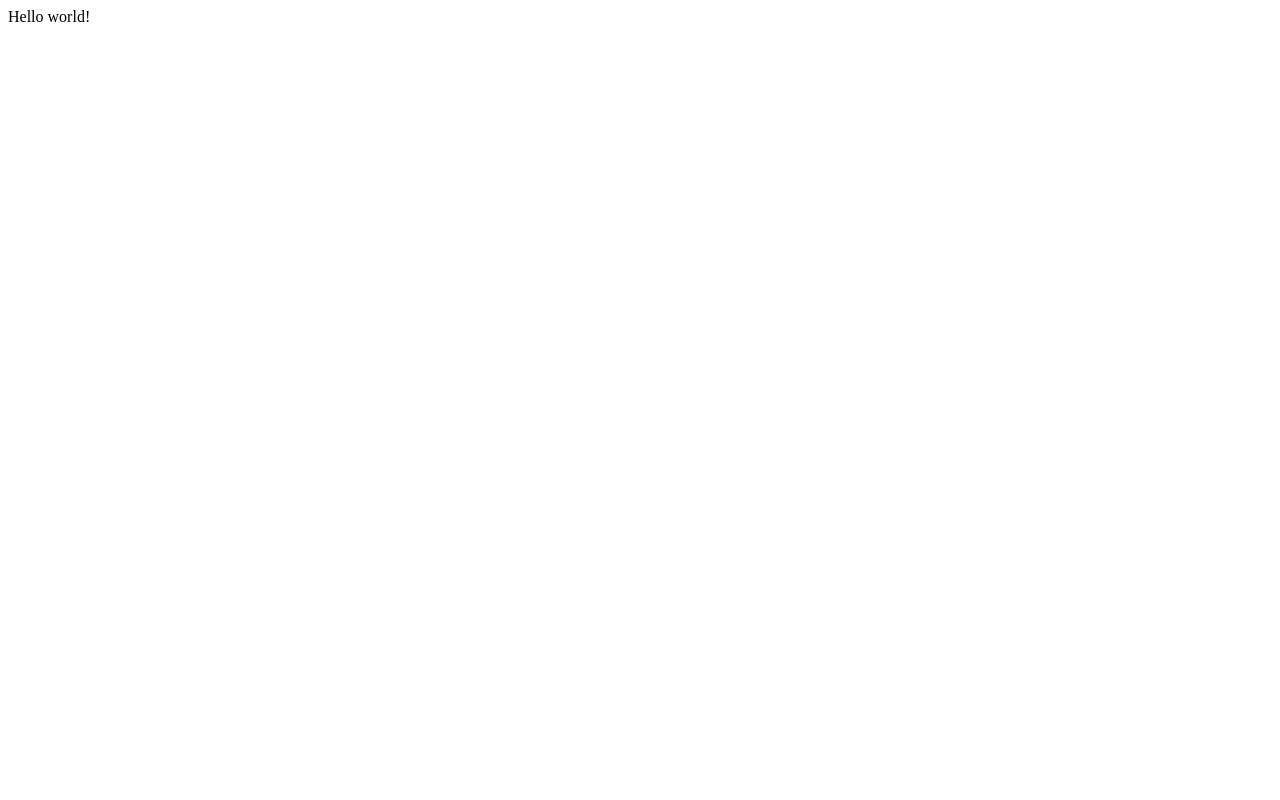
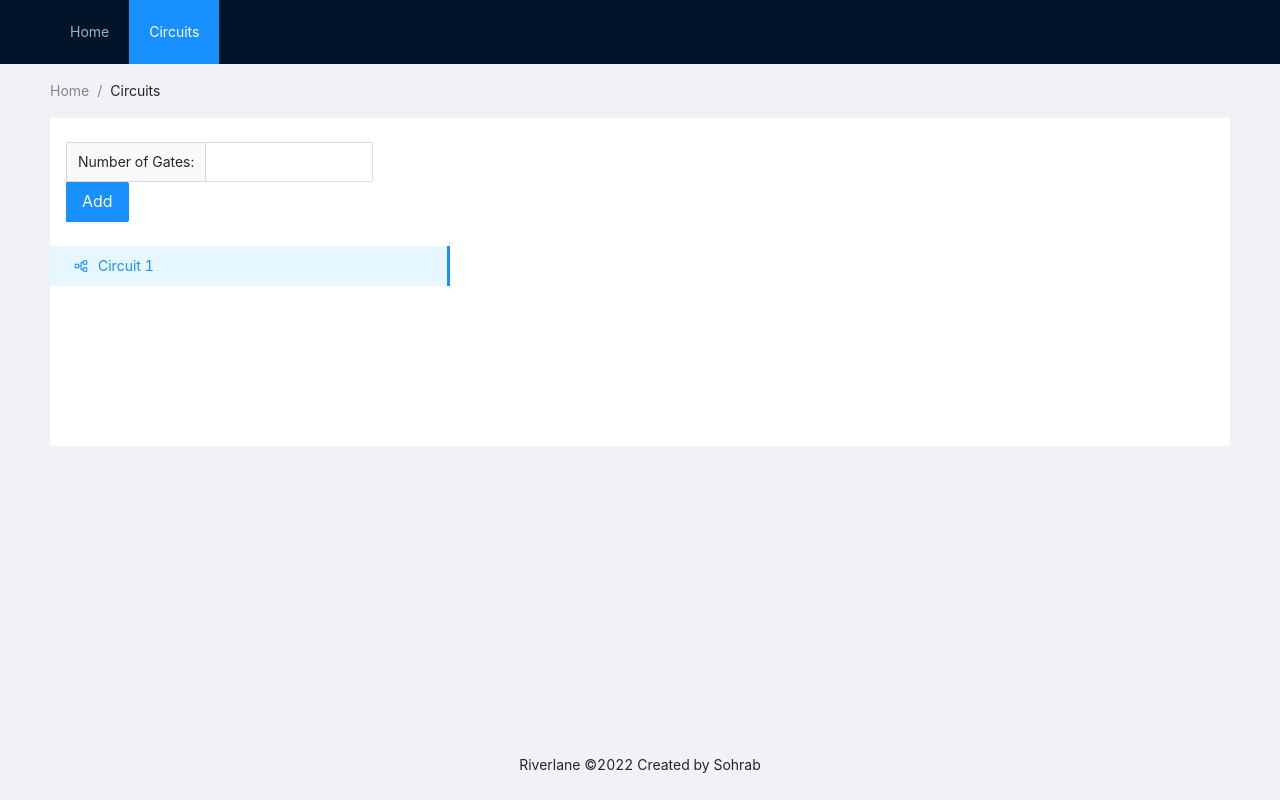
Before and after one commit to sohrab-salehi/riverlane, a React (Create React App) app: page / in a window 1280 px wide. Built offline with nearby package versions, Linux system fonts and the light colour scheme.

Commit message:
Add main layout and error page

```diff
--- a/package.json
+++ b/package.json
@@ -1,8 +1,9 @@
 {
   "name": "riverlane",
-  "version": "1.0.0",
+  "version": "1.0.1",
   "private": true,
   "dependencies": {
+    "@ant-design/icons": "^4.7.0",
     "@testing-library/jest-dom": "^5.16.5",
     "@testing-library/react": "^13.4.0",
     "@testing-library/user-event": "^14.4.3",
@@ -10,10 +11,12 @@
     "@types/node": "^18.8.2",
     "@types/react": "^18.0.21",
     "@types/react-dom": "^18.0.6",
+    "antd": "^4.23.4",
     "react": "^18.2.0",
     "react-dom": "^18.2.0",
     "react-router-dom": "^6.4.2",
     "react-scripts": "5.0.1",
+    "sass": "^1.55.0",
     "typescript": "^4.8.4",
     "web-vitals": "^3.0.3"
   },
--- /dev/null
+++ b/src/Circuit/index.tsx
@@ -0,0 +1,7 @@
+import React from "react";
+
+function Circuit(): JSX.Element {
+    return <h1>Circuit</h1>;
+}
+
+export default Circuit;
--- /dev/null
+++ b/src/ErrorPage/ErrorPage.scss
@@ -0,0 +1,8 @@
+#error-page {
+    height:100vh;
+    text-align: center;
+    display: flex;
+    justify-content: center;
+    align-items: center;
+
+}
--- /dev/null
+++ b/src/ErrorPage/index.tsx
@@ -0,0 +1,26 @@
+import React from "react";
+import { useRouteError } from "react-router-dom";
+import { Typography } from "antd";
+
+import iError from "../types/iError";
+import "./ErrorPage.scss";
+
+const { Title } = Typography;
+
+function ErrorPage(): JSX.Element {
+    const error = useRouteError() as iError;
+
+    return (
+        <div id="error-page">
+            <div>
+                <Title>Oops!</Title>
+                <p>Sorry, error {error.status} has occurred.</p>
+                <p>
+                    <i>{error.statusText || error.message}</i>
+                </p>
+            </div>
+        </div>
+    );
+}
+
+export default ErrorPage;
--- /dev/null
+++ b/src/MainLayout/MainLayout.scss
@@ -0,0 +1,10 @@
+#main-layout {
+    height: 100vh;
+    .ant-input-group-compact {
+        padding: 0 16px 20px 16px;
+    }
+}
+
+.site-layout-background {
+    background: #fff;
+}
--- /dev/null
+++ b/src/MainLayout/index.tsx
@@ -0,0 +1,77 @@
+import React from "react";
+import { Outlet } from "react-router-dom";
+import { PartitionOutlined } from "@ant-design/icons";
+import { Button, Breadcrumb, Input, InputNumber, Layout, Menu } from "antd";
+
+import "./MainLayout.scss";
+
+const { Header, Content, Footer, Sider } = Layout;
+
+function MainLayout(): JSX.Element {
+    return (
+        <Layout id="main-layout">
+            <Header className="header">
+                <Menu
+                    theme="dark"
+                    mode="horizontal"
+                    defaultSelectedKeys={["circuits"]}
+                    items={[
+                        {
+                            key: "home",
+                            label: "Home",
+                        },
+                        {
+                            key: "circuits",
+                            label: "Circuits",
+                        },
+                    ]}
+                />
+            </Header>
+            <Content style={{ padding: "0 50px" }}>
+                <Breadcrumb style={{ margin: "16px 0" }}>
+                    <Breadcrumb.Item>Home</Breadcrumb.Item>
+                    <Breadcrumb.Item>Circuits</Breadcrumb.Item>
+                </Breadcrumb>
+                <Layout
+                    className="site-layout-background"
+                    style={{ padding: "24px 0" }}
+                >
+                    <Sider className="site-layout-background" width={400}>
+                        <Input.Group compact>
+                            <InputNumber
+                                addonBefore="Number of Gates:"
+                                type="number"
+                                min={1}
+                                style={{ width: "calc(100% - 61px)" }}
+                                size="large"
+                            />
+                            <Button type="primary" size="large">
+                                Add
+                            </Button>
+                        </Input.Group>
+                        <Menu
+                            mode="inline"
+                            defaultSelectedKeys={["1"]}
+                            defaultOpenKeys={["sub1"]}
+                            items={[
+                                {
+                                    key: "1",
+                                    icon: <PartitionOutlined />,
+                                    label: "Circuit 1",
+                                },
+                            ]}
+                        />
+                    </Sider>
+                    <Content style={{ padding: "0 24px", minHeight: 280 }}>
+                        <Outlet />
+                    </Content>
+                </Layout>
+            </Content>
+            <Footer style={{ textAlign: "center" }}>
+                Riverlane ©2022 Created by Sohrab
+            </Footer>
+        </Layout>
+    );
+}
+
+export default MainLayout;
--- a/src/index.tsx
+++ b/src/index.tsx
@@ -1,13 +1,24 @@
 import React from "react";
 import ReactDOM from "react-dom/client";
-import { createBrowserRouter, RouterProvider, Route } from "react-router-dom";
+import { createBrowserRouter, RouterProvider } from "react-router-dom";
+import "antd/dist/antd.css";
 
 import reportWebVitals from "./reportWebVitals";
+import MainLayout from "./MainLayout";
+import ErrorPage from "./ErrorPage";
+import Circuit from "./Circuit";
 
 const router = createBrowserRouter([
     {
         path: "/",
-        element: <div>Hello world!</div>,
+        element: <MainLayout />,
+        errorElement: <ErrorPage />,
+        children: [
+            {
+                path: "circuit/:circuitId",
+                element: <Circuit />,
+            },
+        ],
     },
 ]);
 
--- /dev/null
+++ b/src/types/iError.ts
@@ -0,0 +1,5 @@
+export default interface iError {
+    status: number;
+    statusText: string;
+    message: string;
+}
```
Also changed, not shown: 1 other file (tests, documents, lock files or other folders).
